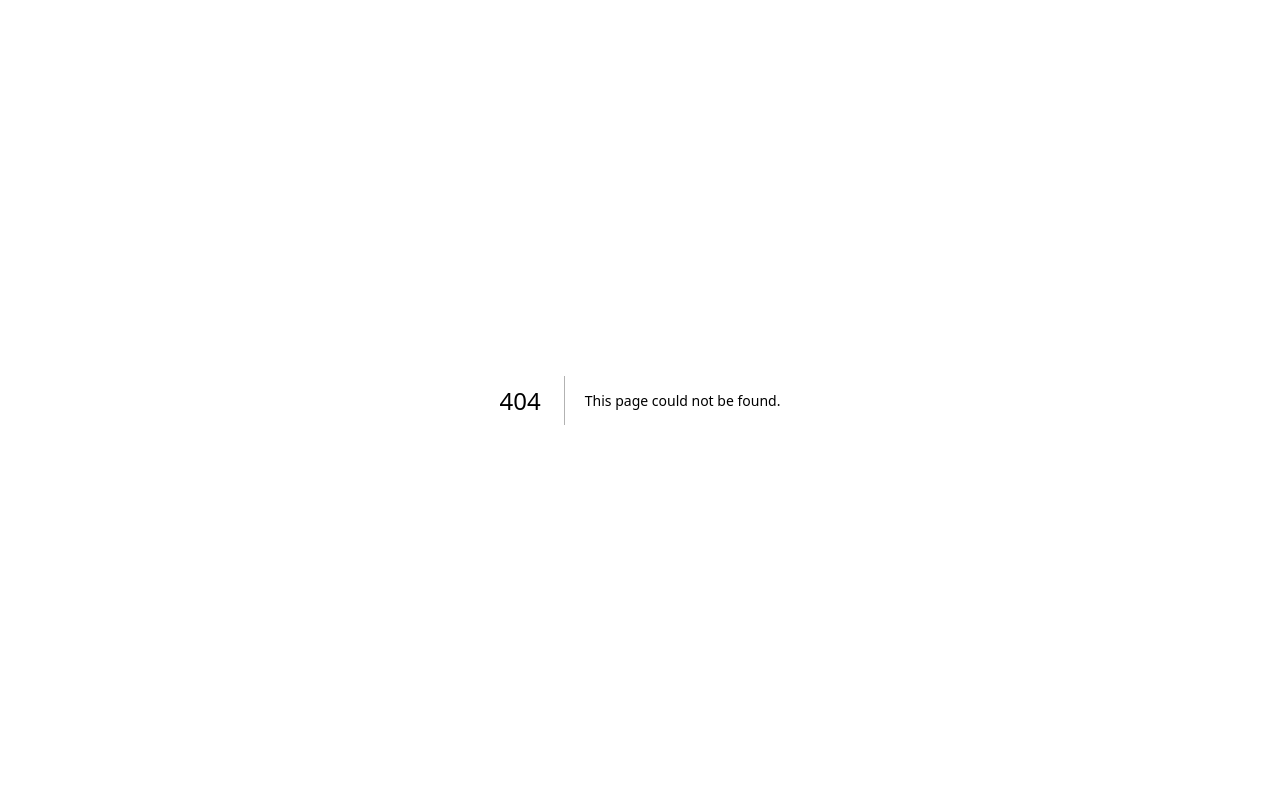
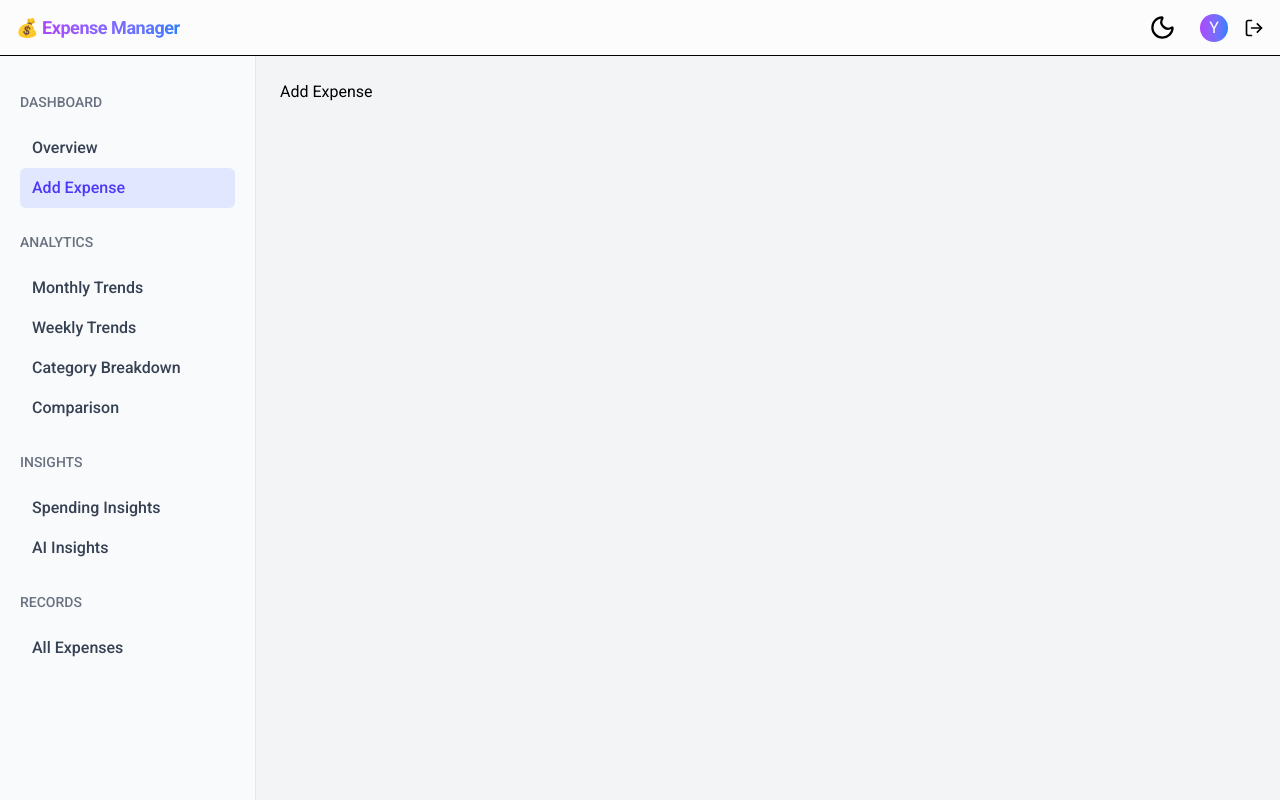
Before and after one commit to Yash0770/smart-expense-manager, a Next.js app: page /add-expense in a window 1280 px wide. Before the commit this address had no page. Built offline with nearby package versions, Linux system fonts and the light colour scheme; sample sign-in values are in the browser's storage.

Commit message:
add AddExpense page; refactor layout and sidebar components; enhance Navbar with gradient text; implement sidebar data structure

```diff
--- /dev/null
+++ b/src/app/(protected)/add-expense/page.tsx
@@ -0,0 +1,7 @@
+"use client";
+
+export default function AddExpense() {
+    return(
+        <h1>Add Expense</h1>
+    )
+}
--- a/src/app/(protected)/dashboard/page.tsx
+++ b/src/app/(protected)/dashboard/page.tsx
@@ -39,7 +39,7 @@ export default function Dashboard() {
   const comparison = compareLastMonth(expenses);
 
   return (
-    <div className="min-h-screen bg-gray-100 dark:bg-black">
+    <div className="min-h-screen bg-gray-100 dark:bg-[#030712]">
       <div className="max-w-7xl mx-auto space-y-6 p-4 md:p-8">
         {/* Top Form */}
         <FadeIn>
--- a/src/app/(protected)/layout.tsx
+++ b/src/app/(protected)/layout.tsx
@@ -21,15 +21,13 @@ export default function ProtectedLayout({
   }, []);
 
   return (
-    <div className="h-screen flex overflow-hidden">
-      {/* Sidebar */}
-      <Sidebar />
+    <div className="h-screen flex flex-col overflow-hidden bg-gray-100 dark:bg-[#030712]">
+      <Navbar />
 
-      {/* Right Side */}
-      <div className="flex-1 flex flex-col">
-        <Navbar />
+      <div className="flex flex-1 overflow-hidden">
+        <Sidebar />
 
-        <main className="flex-1 overflow-y-auto p-4 md:p-6 bg-gray-100 dark:bg-black">
+        <main className="flex-1 overflow-y-auto p-4 md:p-6 bg-gray-100 dark:bg-[#030712]">
           {children}
         </main>
       </div>
--- a/src/app/globals.css
+++ b/src/app/globals.css
@@ -54,3 +54,38 @@ body {
   dark:bg-white dark:text-black
   hover:opacity-90;
 }
+
+/* Works in Chrome, Edge, Safari */
+.scrollbar::-webkit-scrollbar {
+  width: 6px;
+}
+
+.scrollbar::-webkit-scrollbar-track {
+  background: transparent;
+}
+
+.scrollbar::-webkit-scrollbar-thumb {
+  background-color: #e5e7eb; /* light gray */
+  border-radius: 9999px;
+  transition: background-color 0.2s ease;
+}
+
+/* Hover change scrollbar color */
+.scrollbar:hover::-webkit-scrollbar-thumb {
+  background-color: #6366f1; /* indigo */
+}
+
+.scrollbar:hover::-webkit-scrollbar-thumb:hover {
+  background-color: #4f46e5; /* darker indigo */
+}
+
+/* Firefox */
+.scrollbar {
+  scrollbar-width: thin;
+  scrollbar-color: #e5e7eb transparent;
+}
+
+.scrollbar:hover {
+  /* scrollbar-color: #6366f1 transparent; */
+  scrollbar-color: #b3afeb transparent;
+}
--- a/src/components/Navbar.tsx
+++ b/src/components/Navbar.tsx
@@ -15,9 +15,17 @@ export default function Navbar() {
   };
 
   return (
-    <div className="h-14 flex items-center justify-between px-4 border-b dark:border-white/10 backdrop-blur-md bg-white/70 dark:bg-black/40">
+    <div className="h-14 flex items-center justify-between px-4 border-b dark:border-white/10 backdrop-blur-md bg-white/70 dark:bg-[#030712]">
       {/* Left */}
-      <h1 className="font-semibold">Dashboard</h1>
+      <h2
+        className="font-semibold text-lg tracking-tight cursor-pointer"
+        onClick={() => router.push("/dashboard")}
+      >
+        <span>💰</span>{" "}
+        <span className="bg-gradient-to-r from-purple-500 to-blue-500 text-transparent bg-clip-text">
+          Expense Manager
+        </span>
+      </h2>
 
       {/* Right */}
       <div className="flex items-center gap-4">
--- a/src/components/layout/Sidebar.tsx
+++ b/src/components/layout/Sidebar.tsx
@@ -1,35 +1,49 @@
 "use client";
 
-import { useRouter, usePathname } from "next/navigation";
-
-const menu = [
-  { name: "Dashboard", path: "/dashboard" },
-  { name: "Analytics", path: "/dashboard" },
-];
+import { usePathname } from "next/navigation";
+import Link from "next/link";
+import Icon from "@/src/components/ui/Icon/Icon";
+import { sidebarSections } from "@/src/data/sidebarData";
+import { SidebarSection } from "@/src/types/sidebar";
 
 export default function Sidebar() {
-  const router = useRouter();
   const pathname = usePathname();
 
   return (
-    <div className="h-full w-64 bg-white/70 dark:bg-black/40 backdrop-blur-md border-r border-gray-200 dark:border-white/10 p-4 hidden md:block">
-      <h2 className="font-semibold text-lg mb-6">💰 Expense AI</h2>
+    <aside className="w-46 lg:w-64 border-r border-gray-200 bg-gray-50 dark:bg-[#030712] flex flex-col dark:border-white/10 hidden md:block">
+      <div className="mt-4 flex-1 overflow-y-auto scrollbar p-5">
+        {sidebarSections.map((section: SidebarSection, index: number) => (
+          <div key={index} className="mb-6">
+            <h2 className="text-sm font-medium text-gray-500 dark:text-gray-400 mb-4 uppercase">
+              {section.title}
+            </h2>
 
-      <div className="space-y-2">
-        {menu.map((item) => (
-          <div
-            key={item.name}
-            onClick={() => router.push(item.path)}
-            className={`p-2 rounded-lg cursor-pointer ${
-              pathname === item.path
-                ? "bg-black text-white dark:bg-white dark:text-black"
-                : "hover:bg-gray-100 dark:hover:bg-white/10"
-            }`}
-          >
-            {item.name}
+            <nav className="space-y-1">
+              {section.items.map((item, i) => {
+                const isActive = pathname === item.path;
+
+                return (
+                  <Link href={item.path} key={i}>
+                    <div
+                      className={`flex items-center gap-3 px-3 py-2 rounded-md cursor-pointer
+                        font-medium transition-colors
+                        ${
+                          isActive
+                            ? "bg-indigo-100 text-indigo-600 dark:bg-indigo-600/20 dark:text-indigo-400"
+                            : "text-gray-700 hover:bg-indigo-50 hover:text-indigo-600 dark:text-gray-300 dark:hover:bg-white/10 dark:hover:text-white"
+                        }
+                      `}
+                    >
+                      <Icon name={item.icon} size={20} />
+                      <span>{item.label}</span>
+                    </div>
+                  </Link>
+                );
+              })}
+            </nav>
           </div>
         ))}
       </div>
-    </div>
+    </aside>
   );
 }
--- /dev/null
+++ b/src/data/sidebarData.ts
@@ -0,0 +1,33 @@
+import { SidebarSection } from "../types/sidebar";
+
+export const sidebarSections: SidebarSection[] = [
+  {
+    title: "Dashboard",
+    items: [
+      { label: "Overview", icon: "HomeIcon", path: "/dashboard" },
+      { label: "Add Expense", icon: "PlusIcon", path: "/add-expense" },
+    ],
+  },
+  {
+    title: "Analytics",
+    items: [
+      { label: "Monthly Trends", icon: "BarChartIcon", path: "/monthly" },
+      { label: "Weekly Trends", icon: "BarChartIcon", path: "/weekly" },
+      { label: "Category Breakdown", icon: "PieChartIcon", path: "/category" },
+      { label: "Comparison", icon: "CompareArrowsIcon", path: "/comparison" },
+    ],
+  },
+  {
+    title: "Insights",
+    items: [
+      { label: "Spending Insights", icon: "LightbulbIcon", path: "/insights" },
+      { label: "AI Insights", icon: "BrainIcon", path: "/ai-insights" },
+    ],
+  },
+  {
+    title: "Records",
+    items: [
+      { label: "All Expenses", icon: "ListIcon", path: "/expenses" },
+    ],
+  },
+];
--- /dev/null
+++ b/src/types/sidebar.ts
@@ -0,0 +1,10 @@
+export type SidebarItem = {
+  label: string;
+  icon: string;
+  path: string;
+};
+
+export type SidebarSection = {
+  title: string;
+  items: SidebarItem[];
+};
```
